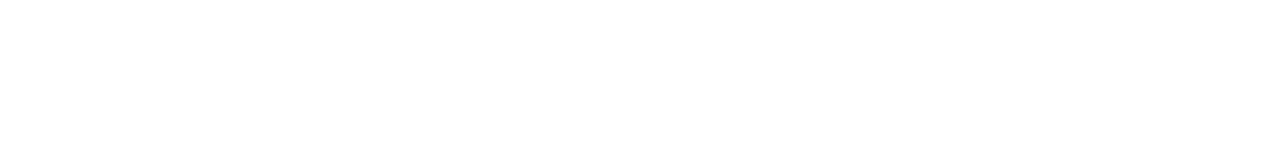
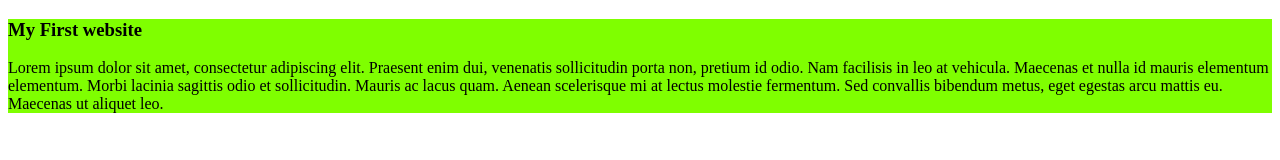
Before and after one commit to ruba101/my-9thbatchfirst-repo, a plain HTML site: page index.html in a window 1280 px wide. Drawn offline with Linux system fonts and the light colour scheme.

Commit message:
added the first blog

```diff
--- /dev/null
+++ b/Styles/blog.css
@@ -0,0 +1,3 @@
+div{
+    background-color: chartreuse;
+}
--- a/index.html
+++ b/index.html
@@ -4,6 +4,19 @@
     <meta charset="UTF-8" />
     <meta name="viewport" content="width=device-width, initial-scale=1.0" />
     <title>My first github depo</title>
+    <link rel="stylesheet" href="Styles/blog.css" />
   </head>
-  <body></body>
+  <body>
+    <div>
+      <h3>My First website</h3>
+      <p>
+        Lorem ipsum dolor sit amet, consectetur adipiscing elit. Praesent enim
+        dui, venenatis sollicitudin porta non, pretium id odio. Nam facilisis in
+        leo at vehicula. Maecenas et nulla id mauris elementum elementum. Morbi
+        lacinia sagittis odio et sollicitudin. Mauris ac lacus quam. Aenean
+        scelerisque mi at lectus molestie fermentum. Sed convallis bibendum
+        metus, eget egestas arcu mattis eu. Maecenas ut aliquet leo.
+      </p>
+    </div>
+  </body>
 </html>
```
